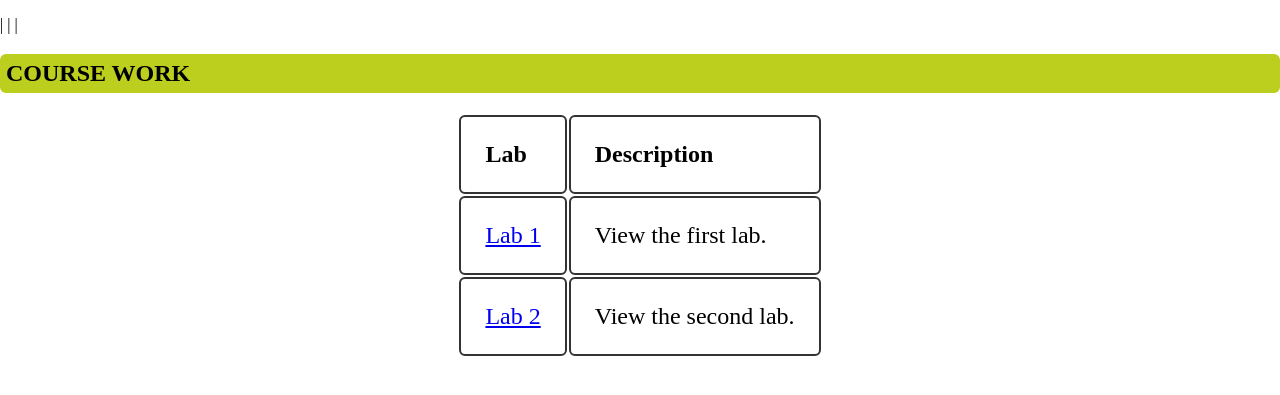
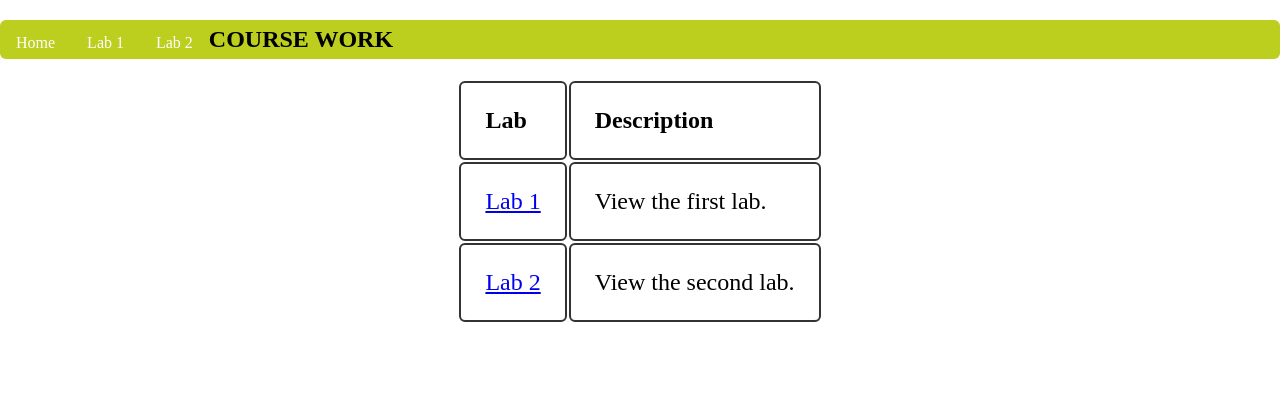
Before and after one commit to jmcarman/template.github.io, a Jekyll site: the page built from index.md, in a window 1280 px wide. Shown: the top 395 px of the page. Built offline with Jekyll 4.4.1, drawn with Linux system fonts in a browser that asks for light colours; our own code applies the rules of GitHub Pages for plain Markdown files.

Commit message:
Trying to float nav bar to the left

```diff
--- a/assets/css/style.css
+++ b/assets/css/style.css
@@ -85,7 +85,7 @@ nav ul  {
 }
 
 p a {
-    float: right;
+    float: left;
     display: block;
     color: white;
     text-align: center;
--- a/index.md
+++ b/index.md
@@ -1,4 +1,4 @@
-[Home](./index.md) | [Lab 1](./lab1.md) | [Lab 2](./lab2.md) |
+[Home](./index.md) [Lab 1](./lab1.md) [Lab 2](./lab2.md)
 ## Course work
 
 | Lab | Description |
```
